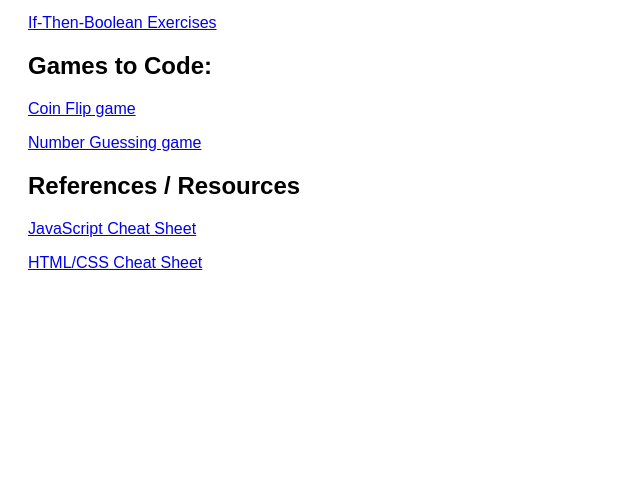
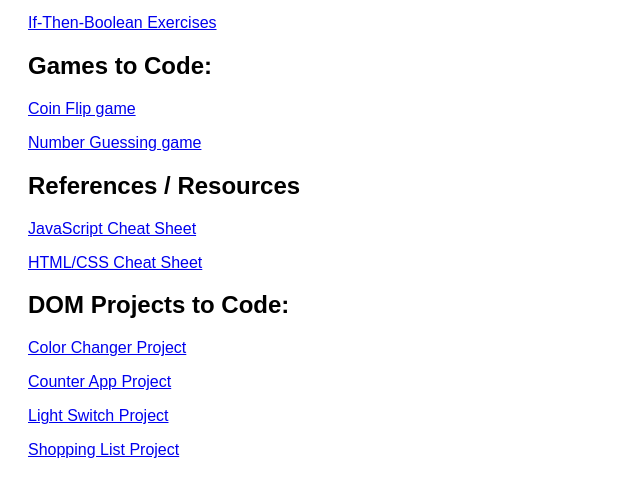
Before and after one commit to wychan27/wychan27.github.io, a plain HTML site: page index.html in a window 1280 px wide. Shown: the part 128-624 px from the top of the page, without its empty margins (0-640 px from the left). Drawn offline with Linux system fonts and the light colour scheme.

Commit message:
Update index.html

```diff
--- a/index.html
+++ b/index.html
@@ -28,10 +28,23 @@
     </p>
     <h2>References / Resources </h2>
         <p>
-            <a href="javascript-reference-FINAL.pdf">JavaScript Cheat Sheet</a>
+            <a href="reference/javascript-reference-FINAL.pdf">JavaScript Cheat Sheet</a>
         </p>
         <p>
-            <a href="html-css-reference-FINAL.pdf">HTML/CSS Cheat Sheet</a>
+            <a href="reference/html-css-reference-FINAL.pdf">HTML/CSS Cheat Sheet</a>
+        </p>
+    <h2>DOM Projects to Code:</h2>
+        <p>
+            <a href="DOM/ColorChangerProject/colorchanger.html">Color Changer Project</a>
+        </p>
+        <p>
+            <a href="DOM/CounterAppProject/counterapp.html">Counter App Project</a>
+        </p>
+        <p>
+            <a href="DOM/LightSwitchProject/lightswitch.html">Light Switch Project</a>
+        </p>
+        <p>
+            <a href="DOM/ShoppingListMaker/shoppinglistmaker.html">Shopping List Project</a>
         </p>
 
 </body>
```
